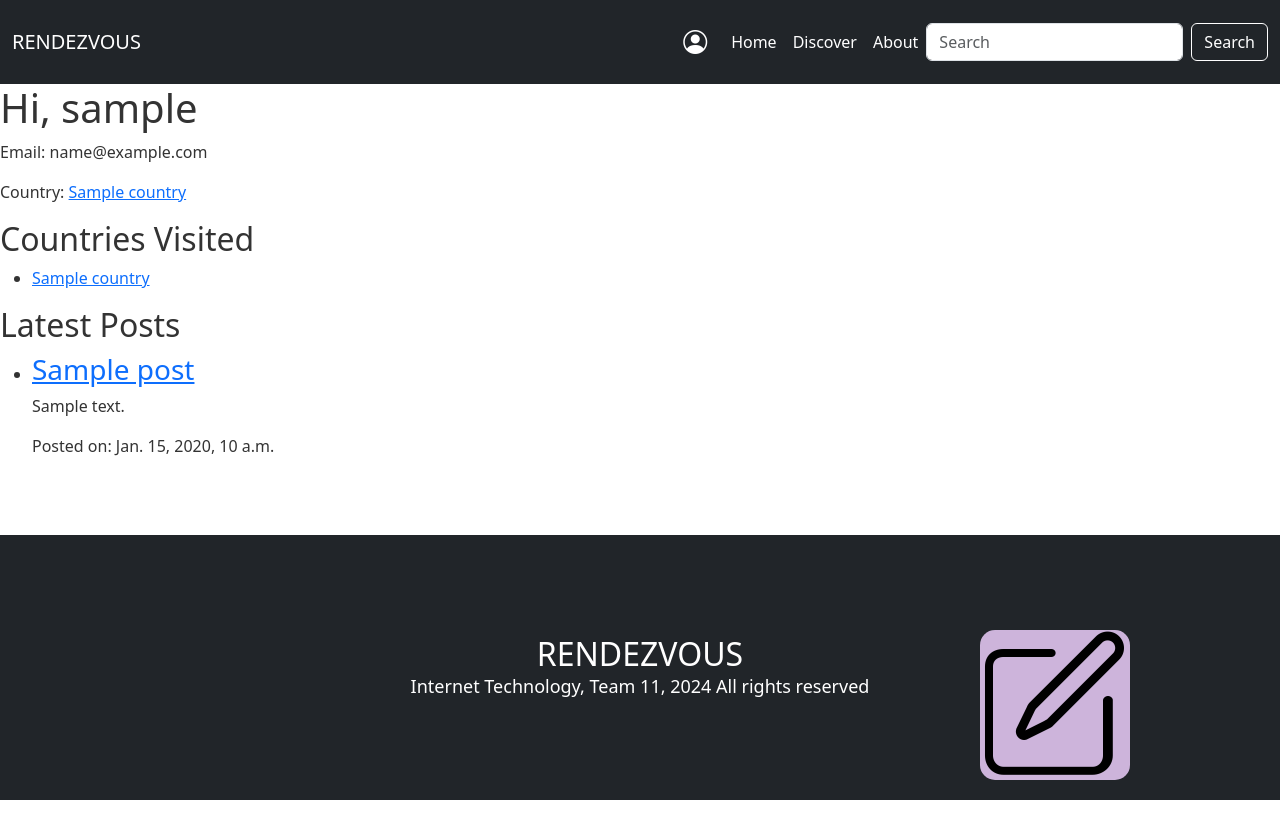
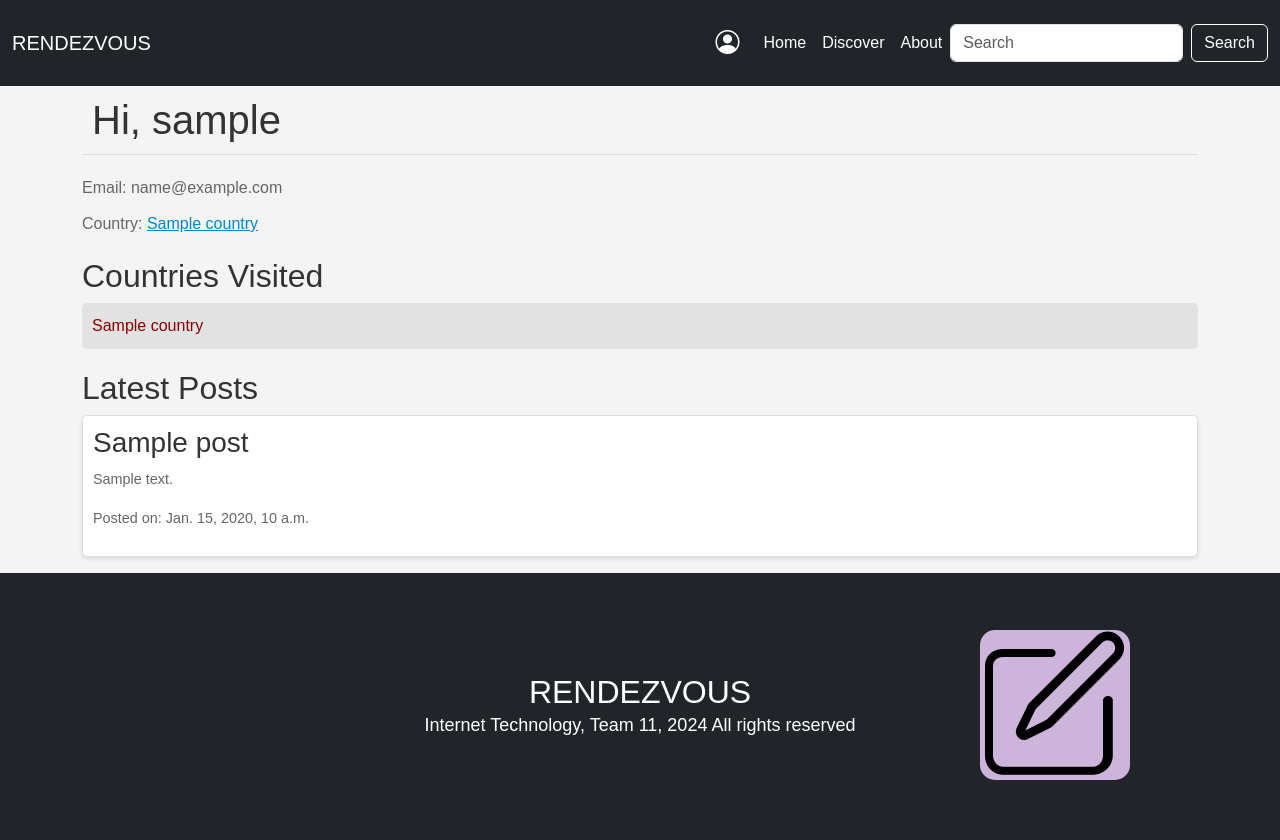
Before and after one commit to cerebralchip/Rendezvous, a Django app: page /accounts/1/ in a window 1280 px wide. Before the commit the page ends 800 px from the top, so only its background shows below. Run offline with Django 5.2, Linux system fonts and the light colour scheme; tables that the repository leaves empty hold one stand-in row (values such as "Sample post").

Commit message:
Add CSS files for create_post and profile pages

```diff
--- /dev/null
+++ b/rendezvous/static/css/profile.css
@@ -0,0 +1,101 @@
+/* General page styling */
+body {
+    font-family: Arial, sans-serif;
+    line-height: 1.6;
+    margin: 0;
+    background: #f4f4f4;
+}
+
+.container {
+    width: 95%;
+    margin: auto;
+    overflow: hidden;
+}
+
+/* User info section */
+#user-info h1 {
+    /* Canter and pad, and place on a slightly darker background */
+    color: #333;
+    background: #f4f4f4;
+    padding: 10px;
+    border-bottom: 1px solid #ddd;
+    margin-bottom: 20px;
+
+}
+
+#user-info p {
+    color: #666;
+    margin: 10px 0;
+}
+
+/* Countries visited section */
+#countries-visited {
+    margin-top: 20px;
+}
+
+#countries-visited h2 {
+    color: #333;
+}
+
+#countries-visited ul {
+    list-style-type: none;
+    padding: 0;
+}
+
+#countries-visited li {
+    background: #e2e2e2;
+    margin-bottom: 5px;
+    padding: 10px;
+    border-radius: 5px;
+}
+
+#countries-visited li a {
+    text-decoration: none;
+    color: darkred;
+}
+
+/* Latest posts section */
+#latest-posts {
+    margin-top: 20px;
+}
+
+#latest-posts h2 {
+    color: #333;
+}
+
+#latest-posts ul {
+    list-style-type: none;
+    padding: 0;
+}
+
+#latest-posts li {
+    background: #fff;
+    border: 1px solid #ddd;
+    margin-bottom: 10px;
+    padding: 10px;
+    border-radius: 5px;
+    box-shadow: 0 2px 4px rgba(0,0,0,0.1);
+}
+
+#latest-posts h3 {
+    margin-top: 0;
+}
+
+#latest-posts a {
+    text-decoration: none;
+    color: #333;
+}
+
+#latest-posts p {
+    color: #666;
+    font-size: 0.9em;
+}
+
+/* Make links stand out */
+a {
+    color: #0088cc;
+}
+
+a:hover {
+    text-decoration: underline;
+}
--- a/rendezvous/static/js/popular_posts.js
+++ b/rendezvous/static/js/popular_posts.js
@@ -23,7 +23,10 @@ $(document).ready(function() {
                                 '<hr class="card-inside-separator">' +
                                 '<p class="card-meta">' +
                                     '<small>'+ fields.username +'</small><br />' +
-                                    '<small>' + publishedDate + '</small>' +
+                                    '<small>' + publishedDate + '</small><br />' +
+                                    // Show fields.Upvotes and fields.Downvotes but formatted nicely
+                                    '<small>Upvotes: ' + fields.Upvotes + '</small>' + ' | ' +
+                                    '<small>Downvotes: ' + fields.Downvotes + '</small>' +
                                 '</p>' +
                             '</div>' +
                         '</a>' +
--- a/rendezvous/templates/rendezvous/create_post.html
+++ b/rendezvous/templates/rendezvous/create_post.html
@@ -1,12 +1,18 @@
 {% extends 'base.html' %}
 {% block title %}Create Post{% endblock %}
+{% block additionalCSS %}
+{% load static %}
+    <link rel="stylesheet" href="{% static 'css/create_post.css' %}">
+{% endblock %}
 
 <!-- block content -->
 {% block content %}
+<div class="container">
     <h1>Create New Post</h1>
     <form method="post" enctype="multipart/form-data">
         {% csrf_token %}
         {{ form.as_p }}
         <button type="submit">Create Post</button>
     </form>
+</div>
 {% endblock %}
--- a/rendezvous/templates/rendezvous/profile.html
+++ b/rendezvous/templates/rendezvous/profile.html
@@ -1,6 +1,13 @@
 {% extends "base.html" %}
 
+{% block additionalCSS %}
+    {% load static %}
+    <link rel="stylesheet" href="{% static 'css/profile.css' %}">
+{% endblock %}
+
+
 {% block content %}
+<div class="container">
     <section id="user-info">
         <h1>Hi, {{ user.username }}</h1>
         <!-- User information goes here -->
@@ -39,4 +46,5 @@
         {% endfor %}
         </ul>
     </section>
+</div>
 {% endblock %}
```
Also changed, not shown: rendezvous/static/css/create_post.css (added, +85 -0 lines).
